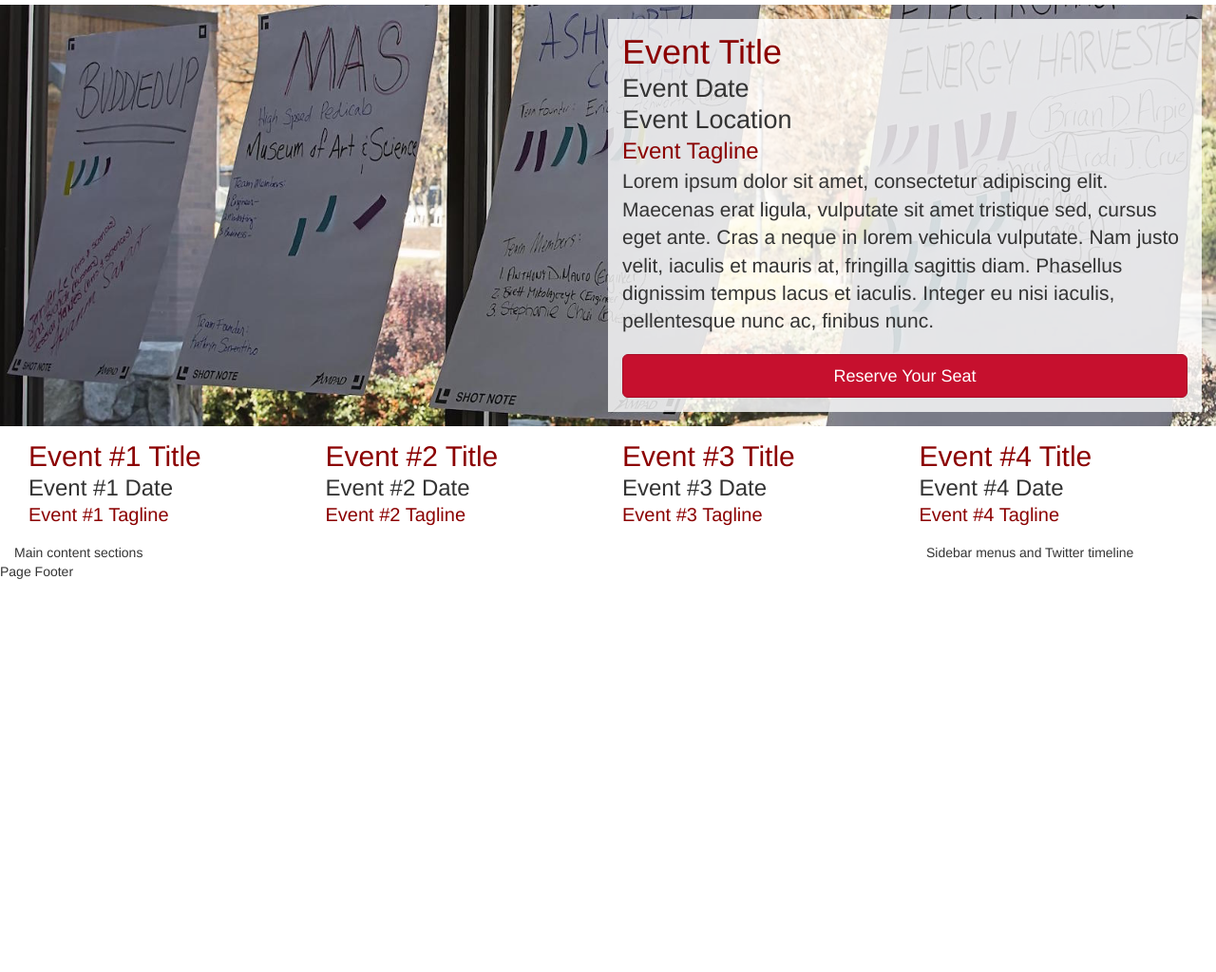
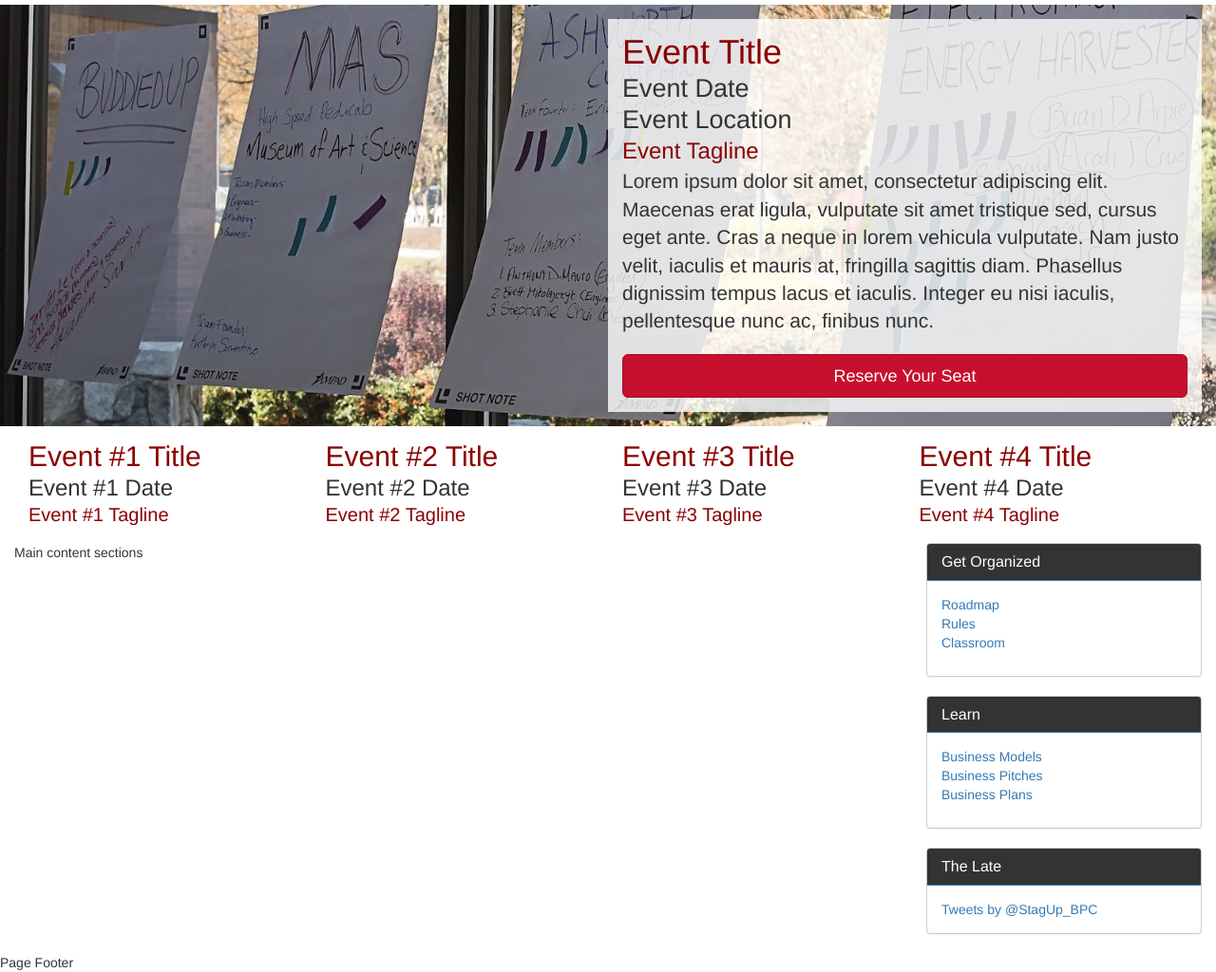
Before and after one commit to emilypolanco/stagup-bootstrap, a plain HTML site: page index.html in a window 1280 px wide. Shown: the part 67-1091 px from the top of the page at 95% size. Before the commit the page ends 800 px from the top, so only its background shows below. Drawn offline with nearby package versions, Linux system fonts and the light colour scheme.

Commit message:
Completed part 5
Panels

```diff
--- a/assets/css/styles.css
+++ b/assets/css/styles.css
@@ -46,3 +46,9 @@ h1 {
 .featured-events-bottom h3 {
   font-size:20px;
 }
+/*----Panel/Menu Styling-----*/
+.panel-primary{border-color: #cccccc;}
+.panel-primary .panel-heading {
+  background-color: #333333;
+}
+nav li {list-style:none outside;}
--- a/index.html
+++ b/index.html
@@ -91,7 +91,38 @@
           Main content sections
         </main>
         <aside class="sidebar-content col-sm-3">
-          Sidebar menus and Twitter timeline
+          <!--Sidebar menus and Twitter timeline-->
+      <nav class="panel panel-primary">
+      <div class="panel-heading">
+        <h1 class="panel-title">Get Organized</h1>
+      </div>
+      <ul class="panel-body">
+        <li><a href="#">Roadmap</a></li>
+        <li><a href="#">Rules</a></li>
+        <li><a href="#">Classroom</a></li>
+    </ul>
+    </nav>
+    <nav class="panel panel-primary">
+      <div class="panel-heading">
+      <h1 class="panel-title">Learn</h1>
+    </div>
+    <ul class="panel-body">
+      <li><a href="#">Business Models</a></li>
+      <li><a href="#">Business Pitches</a></li>
+      <li><a href="#">Business Plans</a></li>
+  </ul>
+    </nav>
+    <div class="panel panel-primary">
+  <div class="panel-heading">
+      <h1 class="panel-title">The Late</h1>
+  </div>
+  <div class="panel-body"><a class="twitter-timeline" data-tweet-limit="10"
+  data-widget-id="634723474951565312" href="https://twitter.com/StagUp_BPC">Tweets by @StagUp_BPC</a>
+  <script>!function(d,s,id){var js,fjs=d.getElementsByTagName(s)[0],p=/^http:/.test(d.location)?'http':'https';
+  if(!d.getElementById(id)){js=d.createElement(s);js.id=id;js.src=p+"://platform.twitter.com/widgets.js";
+  fjs.parentNode.insertBefore(js,fjs);}}(document,"script","twitter-wjs");</script>
+  </div>
+</div>
         </aside>
       </div>
       <footer class="page-footer row">
```
